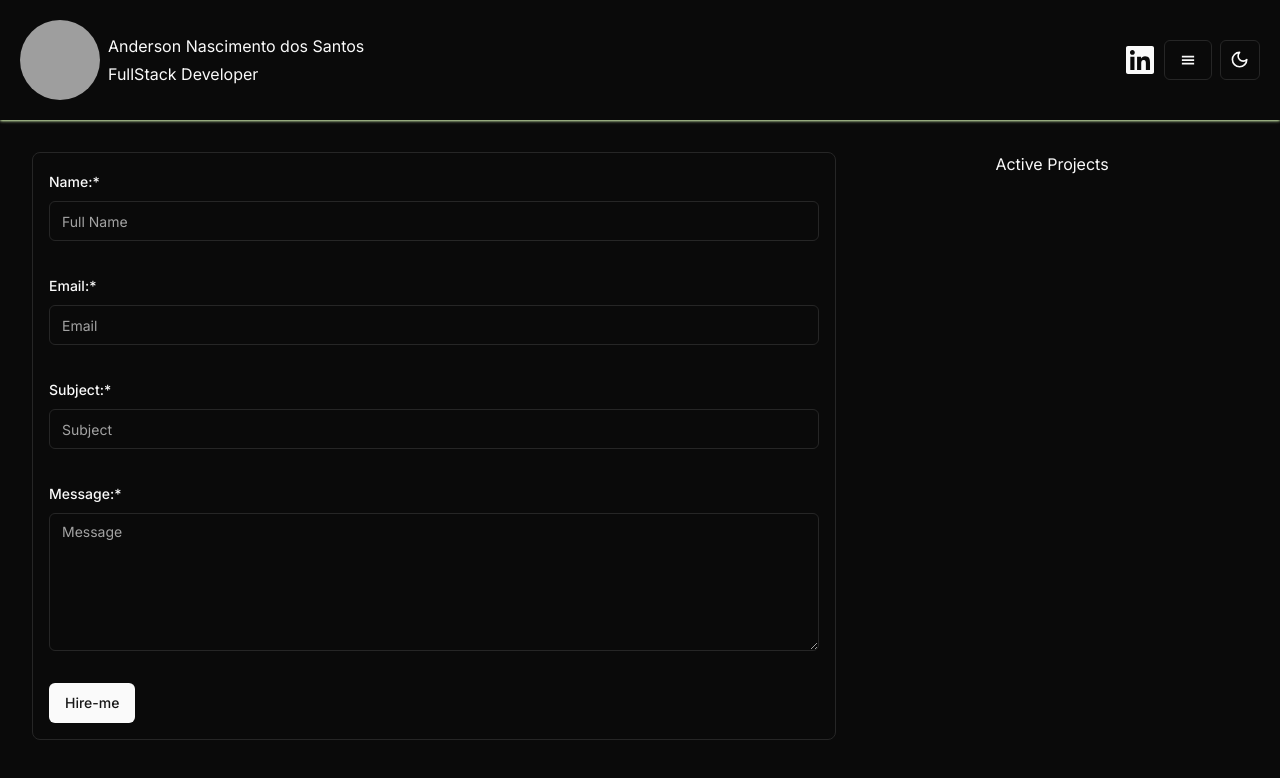
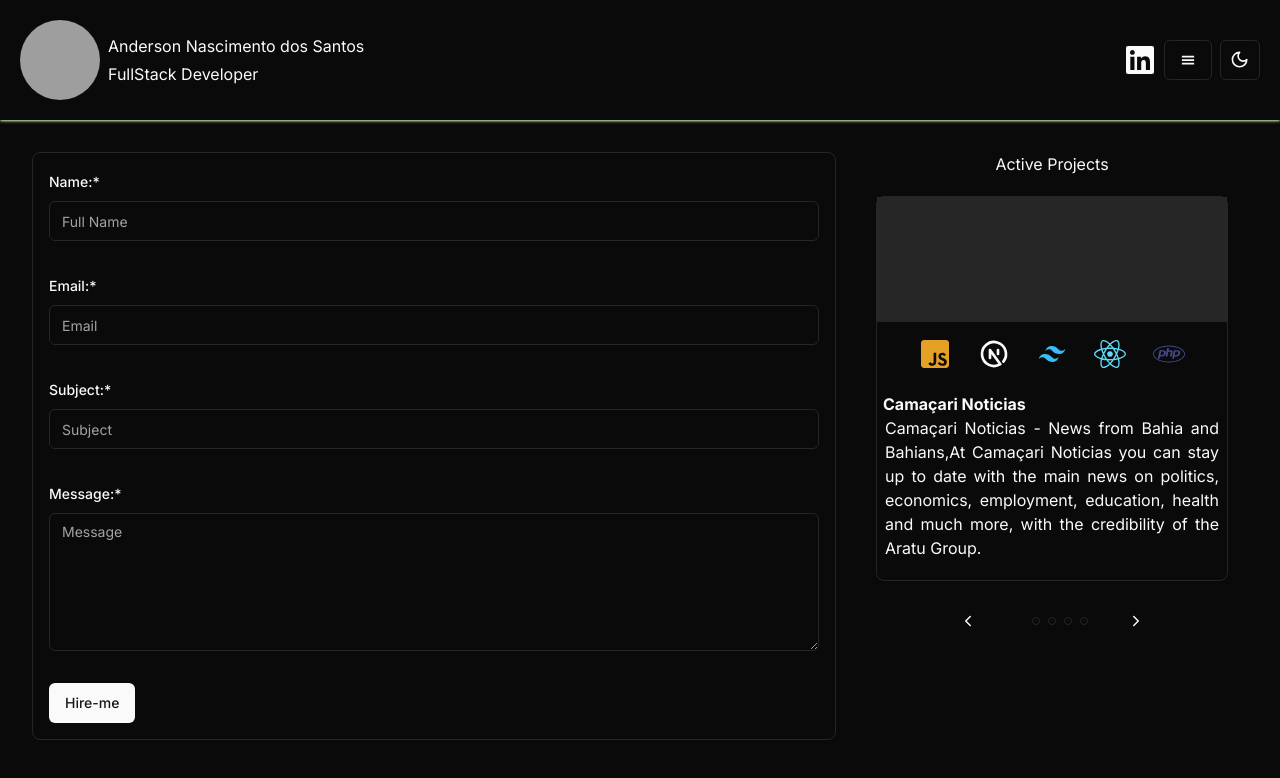
Before and after one commit to AndersonNascimentoDosSantos/portifolio, a Next.js app: page /en-US in a window 1280 px wide. Shown: the top 778 px of the page. Built offline with nearby package versions, Linux system fonts and the light colour scheme; grey boxes are pictures that could not be loaded.

Commit message:
fix: build and solve client server side problem to import dictionaries

```diff
--- a/app/[lang]/dictionaries.ts
+++ b/app/[lang]/dictionaries.ts
@@ -1,5 +1,3 @@
-import "server-only";
-
 export type iForm = {
   [key: string]: {
     label: string;
--- a/app/[lang]/page.tsx
+++ b/app/[lang]/page.tsx
@@ -1,5 +1,6 @@
 import { ContactForm } from "@/components/ContactForm";
 
+import ComponentName from "@/components/clientComponents/Slider/indx";
 import { Suspense } from "react";
 import { getDictionary } from "./dictionaries";
 
@@ -21,19 +22,8 @@ export default async function Page({
           <div className="flex  items-center justify-center">
             <h2>Active Projects</h2>
           </div>
-          <Suspense>
-            {/* <SliderSwipe
-              loop
-              pagination
-              slidesPerView={1}
-              items={dict.SLIDES_PROJECTS}
-              classes={{
-                slideItem: "w-full",
-              }}
-              reactKeyProp="id"
-              renderSlideItem={ClientComponent}
-            /> */}
-          </Suspense>
+
+          <ComponentName {...{ lang }} />
         </section>
       </div>
     </main>
--- a/components/Commoms/ProjectCard/index.tsx
+++ b/components/Commoms/ProjectCard/index.tsx
@@ -1,4 +1,3 @@
-"use server";
 import {
   Card,
   CardContent,
--- /dev/null
+++ b/components/clientComponents/Slider/indx.tsx
@@ -0,0 +1,31 @@
+"use client";
+import { SliderSwipe } from "@/components/Slider";
+import { fetcher } from "@/utils/fetcher";
+import useSWR from "swr";
+import ClientComponent from "../RenderItem";
+
+export default function ComponentName({ lang }: { lang: string }) {
+  const { data: dict, error } = useSWR(lang, fetcher);
+
+  if (error) {
+    return <div>Error fetching dictionary data</div>;
+  }
+
+  if (!dict) {
+    return <div>Loading dictionary data...</div>;
+  }
+
+  return (
+    <SliderSwipe
+      loop
+      pagination
+      slidesPerView={1}
+      items={dict.SLIDES_PROJECTS}
+      classes={{
+        slideItem: "w-full",
+      }}
+      reactKeyProp="id"
+      renderSlideItem={ClientComponent}
+    />
+  );
+}
--- a/next.config.js
+++ b/next.config.js
@@ -1,8 +1,4 @@
 /** @type {import('next').NextConfig} */
-const nextConfig = {
-  experimental: {
-    serverActions: true,
-  },
-};
+const nextConfig = {};
 
 module.exports = nextConfig;
--- /dev/null
+++ b/utils/fetcher.ts
@@ -0,0 +1,6 @@
+import { getDictionary } from "@/app/[lang]/dictionaries";
+
+export const fetcher = async (key: string) => {
+  const data = await getDictionary(key);
+  return data;
+};
```
Also changed, not shown: package.json (+7 -6 lines), 1 other file (tests, documents, lock files or other folders).
